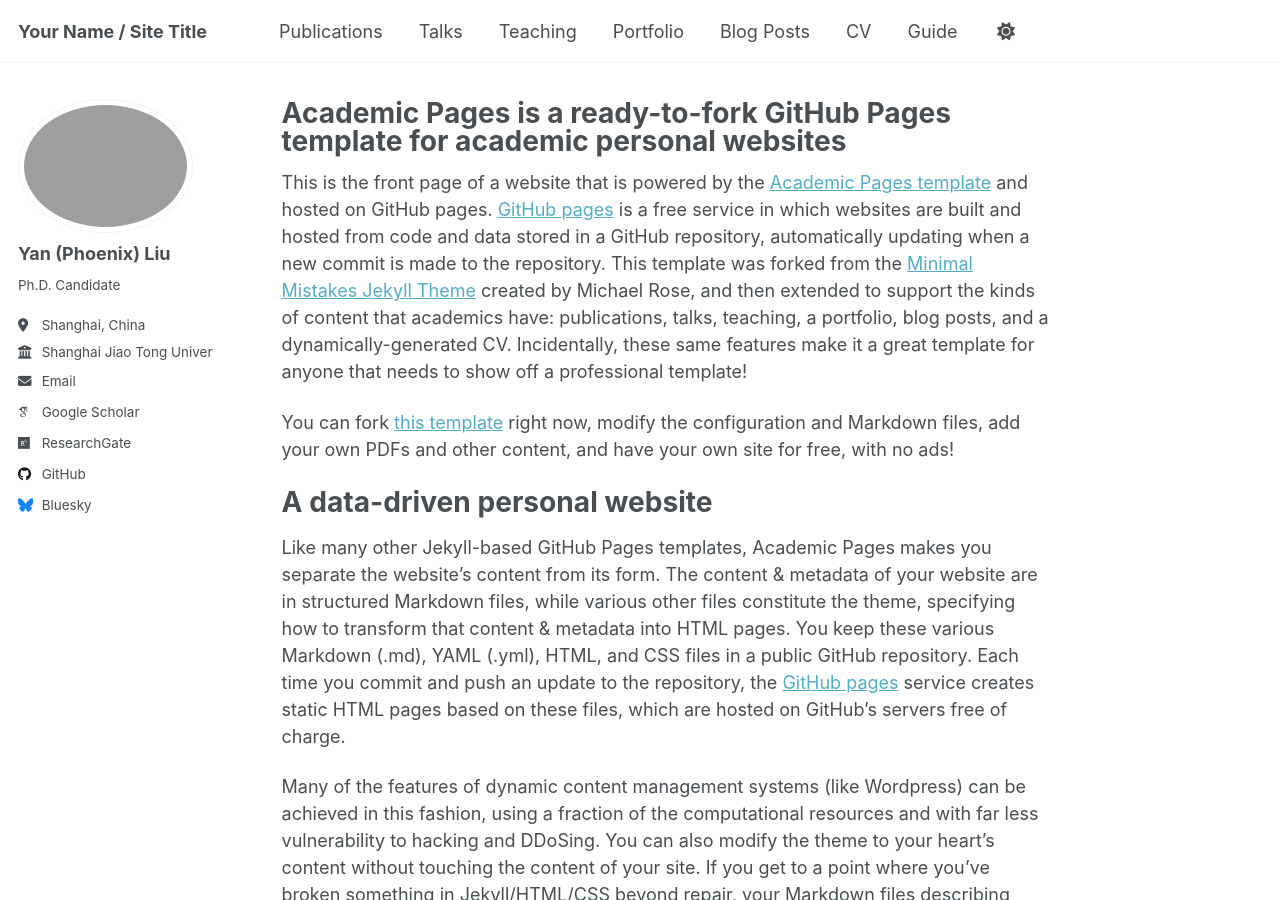
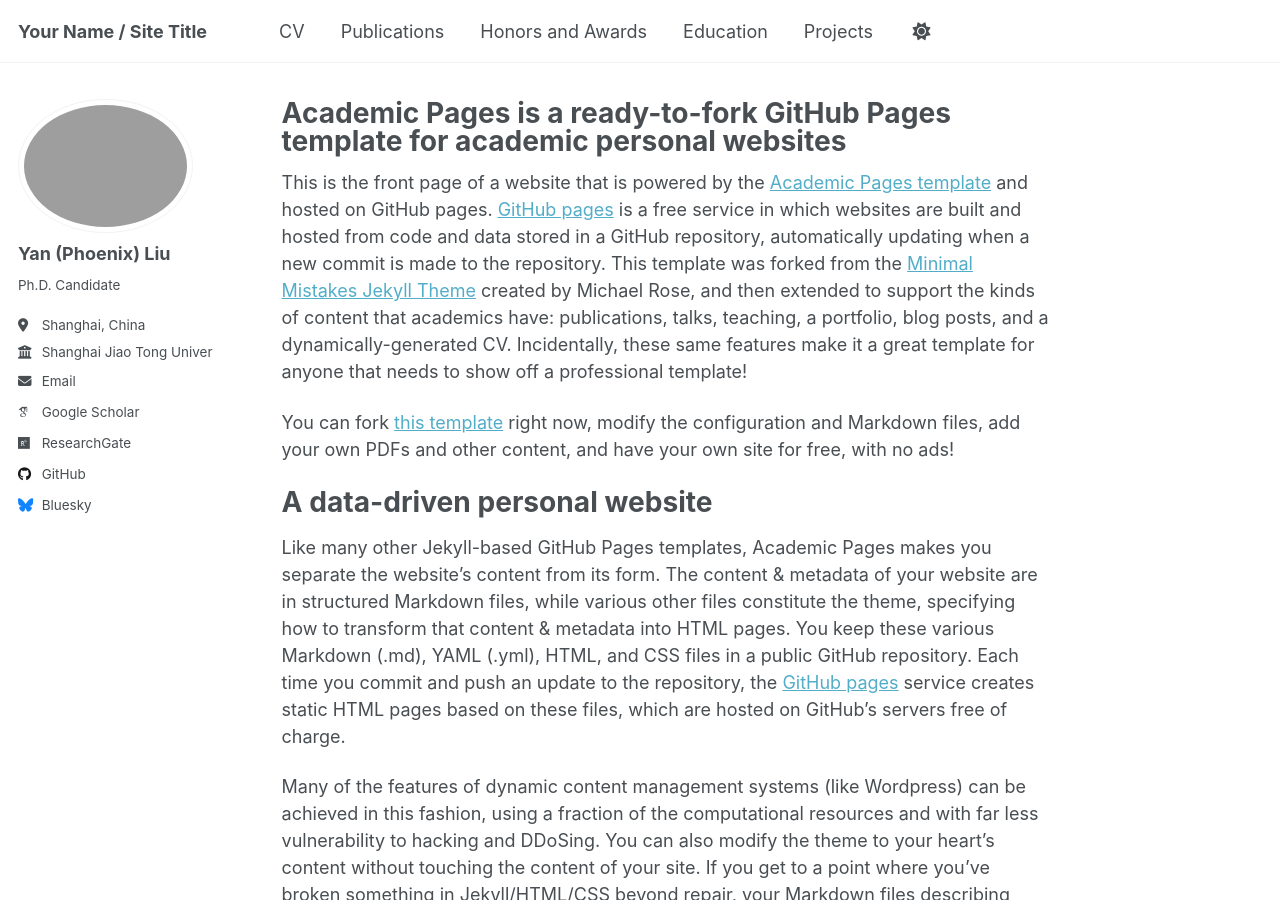
Before and after one commit to YanPhoenixLiu/yanphoenixliu.github.io, a Jekyll site: the page built from _pages/about.md, in a window 1280 px wide and 900 px high. Built offline with Jekyll 4.4.1, drawn with Linux system fonts in a browser that asks for light colours; some web fonts are replaced; a script that is not in the unit is left out.

Commit message:
navigation.yml

```diff
--- a/_data/navigation.yml
+++ b/_data/navigation.yml
@@ -8,26 +8,32 @@
 #      Markdown formatted page while the second is generated using JSON.
 
 main:
+  - title: "CV"
+    url: /cv-json/
+
   - title: "Publications"
     url: /publications/
 
-  - title: "Talks"
-    url: /talks/
+  - title: "Honors and Awards"
+    url: /honorsandaward/
 
-  - title: "Teaching"
-    url: /teaching/
+  - title: "Education"
+    url: /education/
 
-  - title: "Portfolio"
-    url: /portfolio/
+  - title: "Projects"
+    url: /projects/
 
-  - title: "Blog Posts"
-    url: /year-archive/
+  #- title: "Talks"
+  #  url: /talks/
 
-  - title: "CV"
-    url: /cv/
+  #- title: "Teaching"
+  #  url: /teaching/
 
-  # - title: "CV"
-  #   url: /cv-json/
+  #- title: "Portfolio"
+  #  url: /portfolio/
 
-  - title: "Guide"
-    url: /markdown/
+  #- title: "Blog Posts"
+  #  url: /year-archive/
+
+  #- title: "Guide"
+  #  url: /markdown/
```
